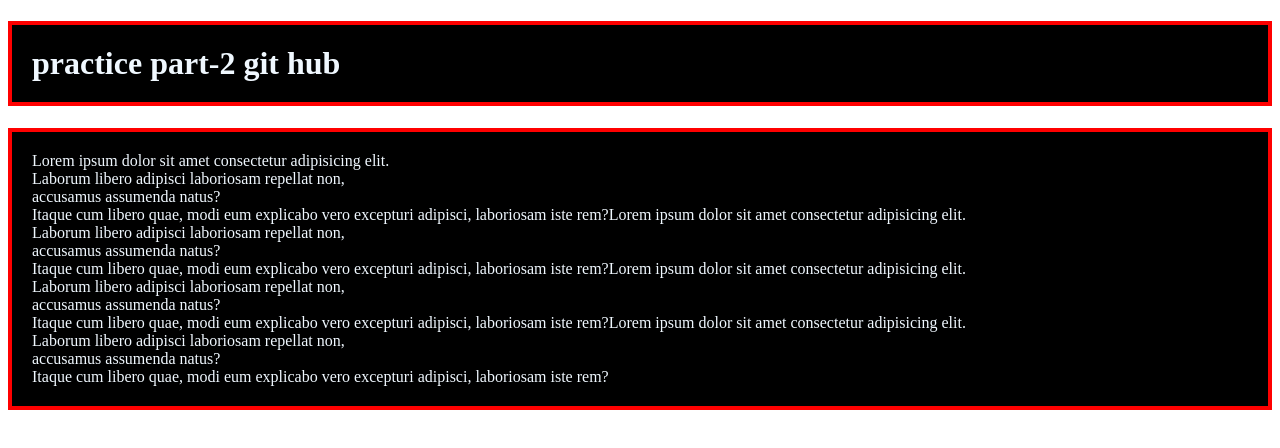
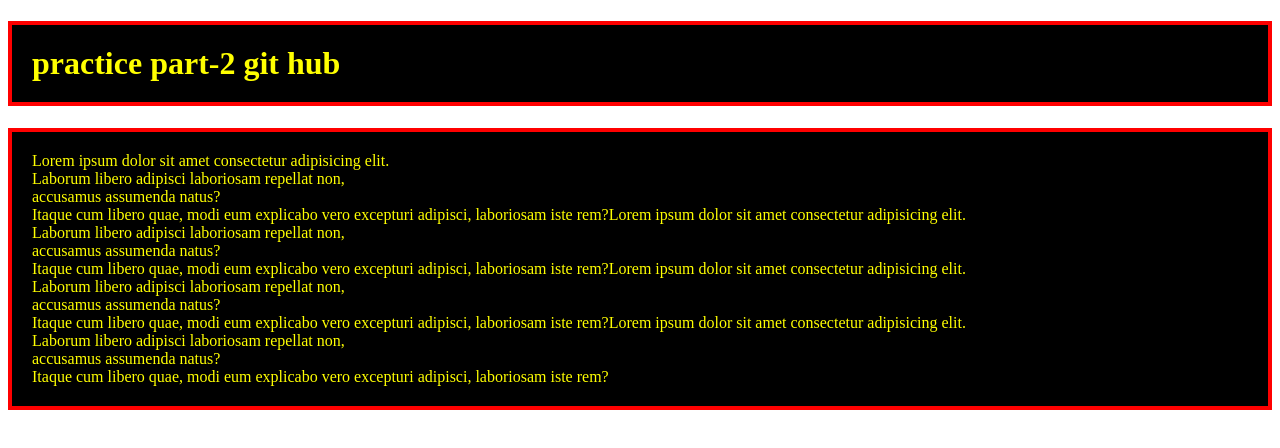
Before and after one commit to Gazi2050/GIT-HUB-2, a plain HTML site: page index.html in a window 1280 px wide. Drawn offline with Linux system fonts and the light colour scheme.

Commit message:
text yellow

```diff
--- a/style.css
+++ b/style.css
@@ -1,12 +1,12 @@
 h1 {
-    color: aliceblue;
+    color: yellow;
     background-color: black;
     border: 4px solid red;
     padding: 20px;
 }
 
 p {
-    color: aliceblue;
+    color: yellow;
     background-color: black;
     border: 4px solid red;
     padding: 20px;
```
